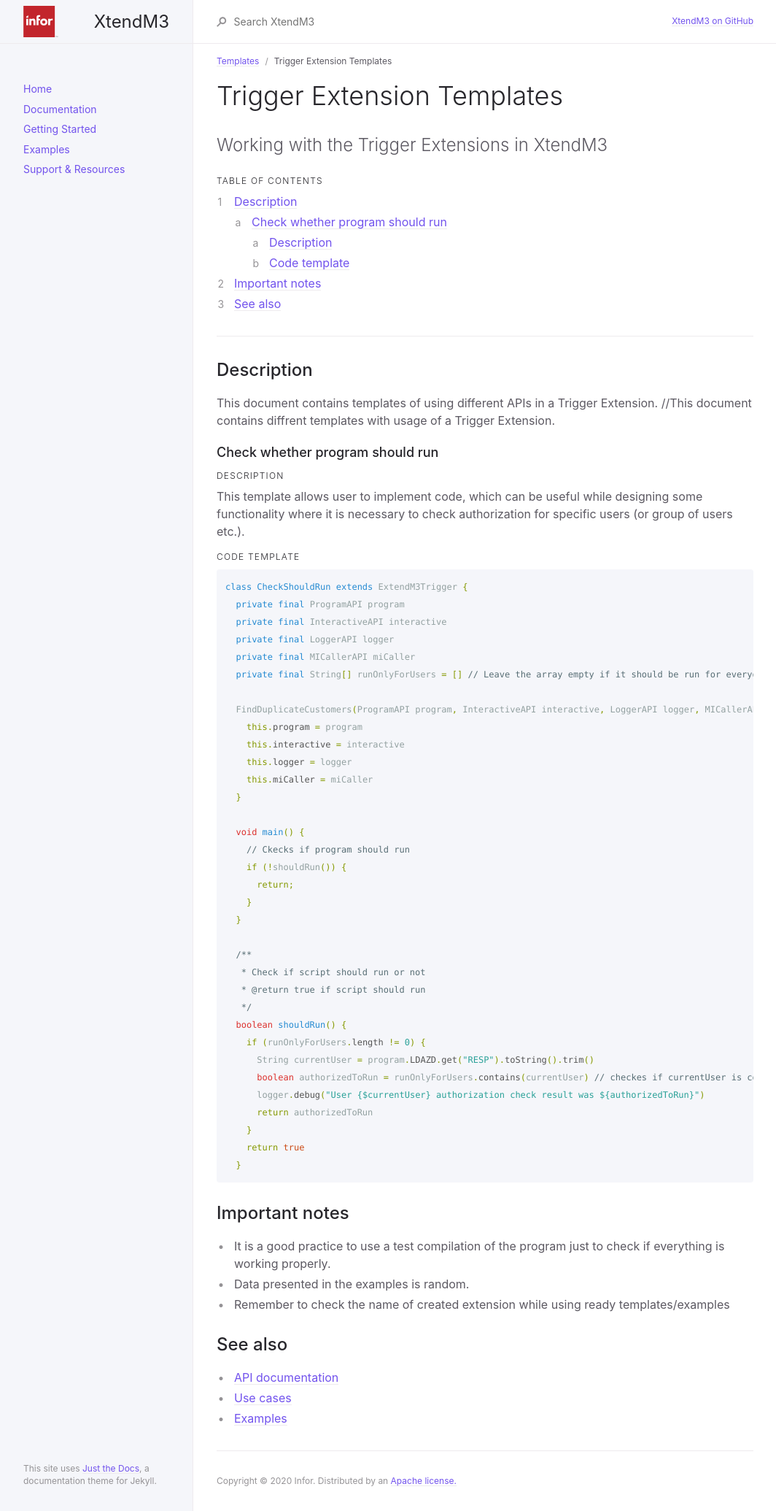
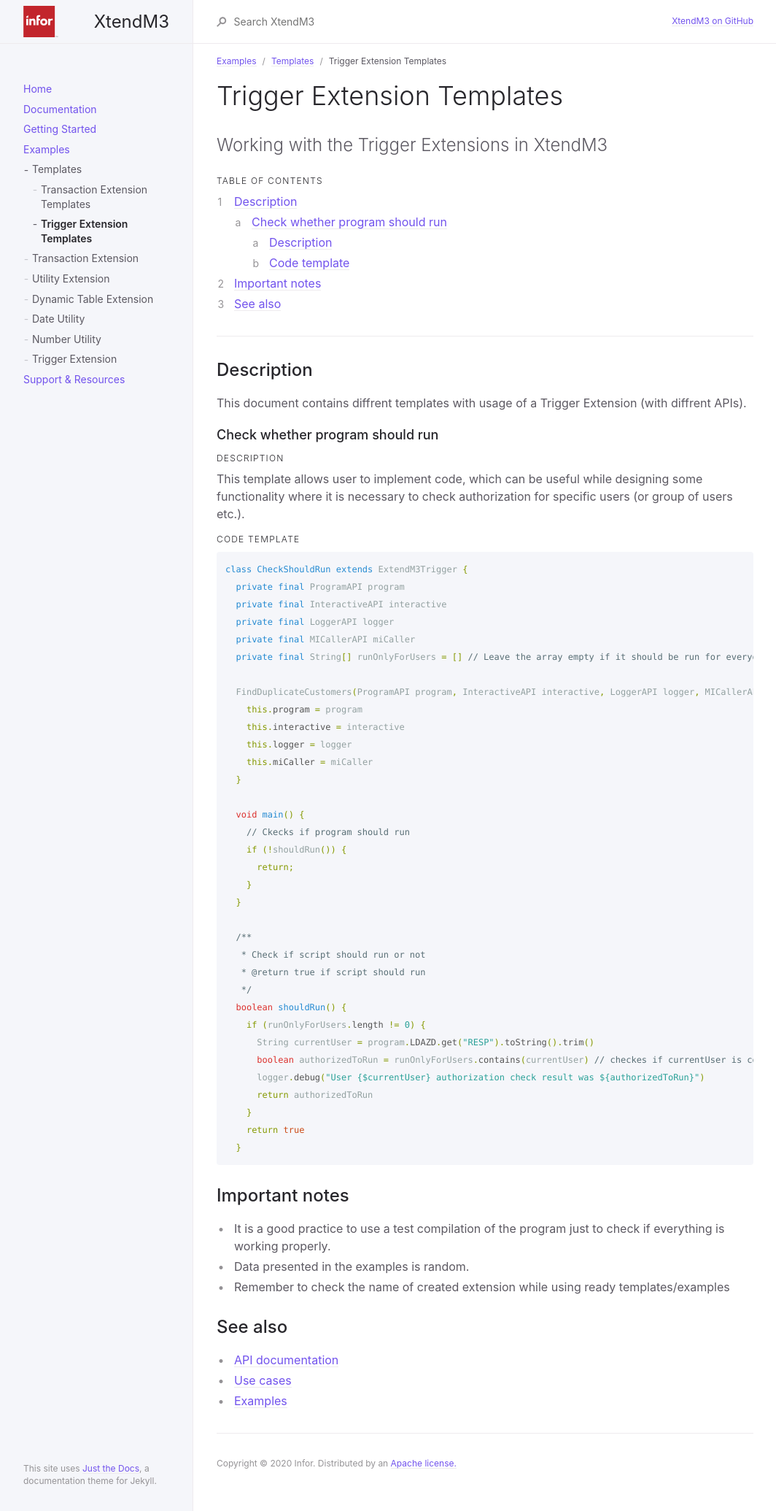
Before and after one commit to infor-cloud/xtendm3, a Jekyll site: the page built from docs/examples/Templates/Trigger_Template.md, in a window 1280 px wide. Shown: the whole page at 73% size, without its empty margins (107-1171 px from the left). Built offline with Jekyll 4.4.1, drawn with Linux system fonts in a browser that asks for light colours.

Commit message:
minor doc and structure update

```diff
--- a/docs/examples/Templates/Trigger_Template.md
+++ b/docs/examples/Templates/Trigger_Template.md
@@ -2,6 +2,7 @@
 layout: default
 title: Trigger Extension Templates
 parent: Templates
+grand_parent: Examples
 nav_order: 2
 ---
 
@@ -20,8 +21,7 @@ Working with the Trigger Extensions in XtendM3
 ---
 
 ## Description
-This document contains templates of using different APIs in a Trigger Extension.
-//This document contains diffrent templates with usage of a Trigger Extension.
+This document contains diffrent templates with usage of a Trigger Extension (with diffrent APIs).
 
 
 ### Check whether program should run
```
Also changed, not shown: docs/examples/Templates/Transaction_Template.md (+1 -0 lines).
